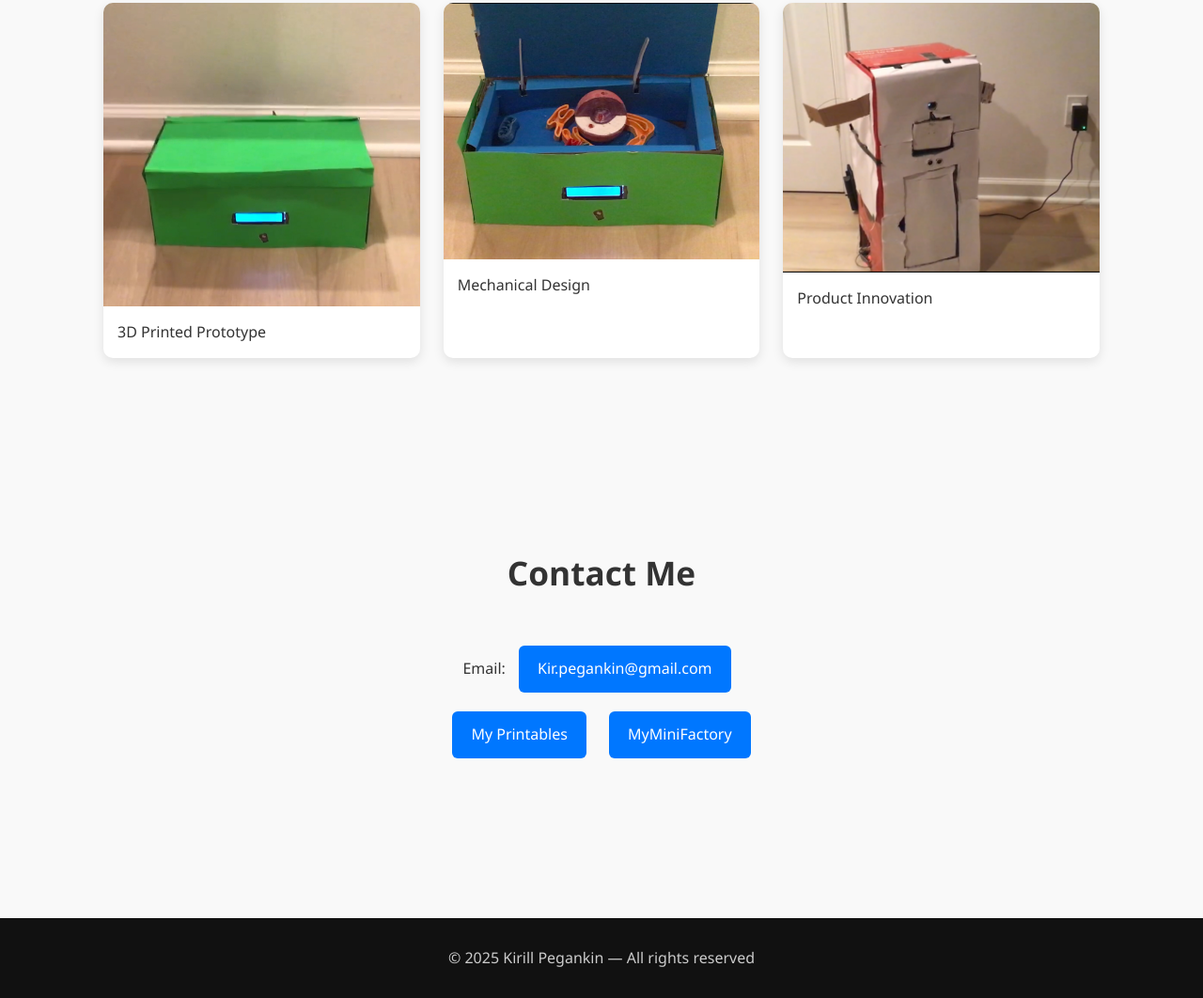
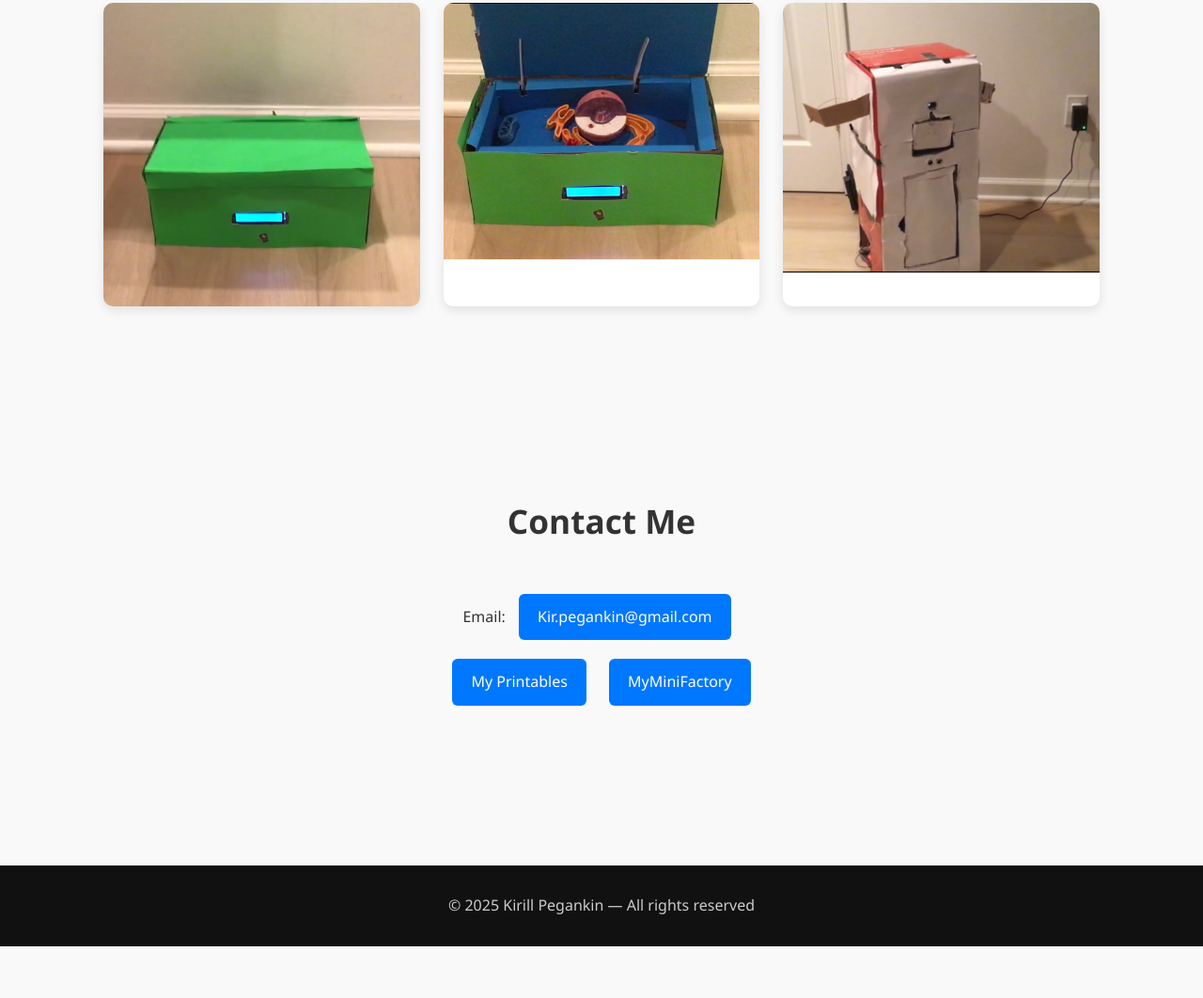
Before and after one commit to Kirill-Pegankin/Kirill-Pegankin.github.io, a plain HTML site: page index.html in a window 1280 px wide. Shown: the part 2090-3152 px from the top of the page at 94% size. After the commit the page ends 3097 px from the top, so only its background shows below. Drawn offline with Linux system fonts and the light colour scheme.

Commit message:
Update index.html

```diff
--- a/index.html
+++ b/index.html
@@ -232,15 +232,12 @@
     <div class="projects">
       <div class="project">
         <img src="IMG_1607.jpeg" alt="Project 1">
-        <p>3D Printed Prototype</p>
       </div>
       <div class="project">
         <img src="IMG_1608.jpeg" alt="Project 2">
-        <p>Mechanical Design</p>
       </div>
       <div class="project">
         <img src="IMG_1606.jpeg" alt="Project 3">
-        <p>Product Innovation</p>
       </div>
     </div>
   </section>
```
